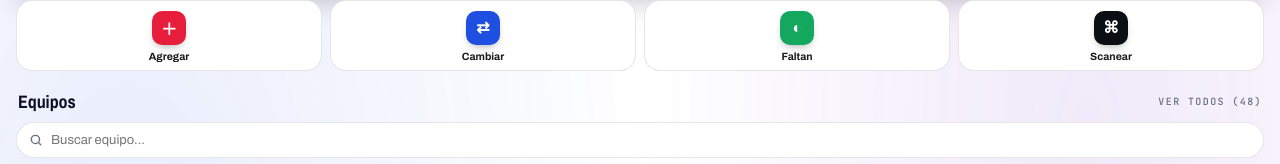
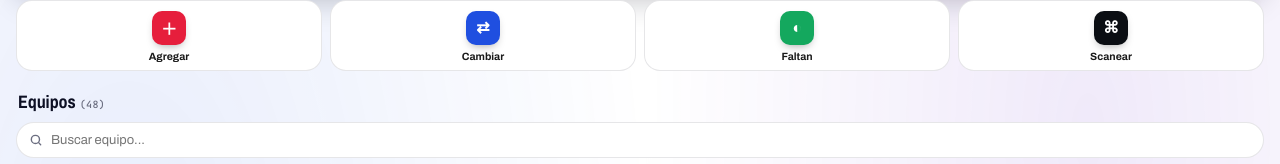
Before and after one commit to carmudgeon/mi-pana, a React (Vite) app: page / in a window 1280 px wide. Shown: the part 283-447 px from the top of the page. Built offline with nearby package versions, Linux system fonts and the light colour scheme.

Commit message:
fix: replace static 'Ver todos' with dynamic team count reflecting active filters

```diff
--- a/src/screens/AlbumOverviewScreen.jsx
+++ b/src/screens/AlbumOverviewScreen.jsx
@@ -86,13 +86,10 @@ export default function AlbumOverviewScreen({ collection, setSticker, lang, user
         <QuickAction glyph="⌘" label={t(lang, 'scanAction')} color="#0B0E13" />
       </div>
 
-      <div style={{ margin: '18px 18px 8px', display: 'flex', alignItems: 'center', justifyContent: 'space-between' }}>
+      <div style={{ margin: '18px 18px 8px' }}>
         <h3 style={{ margin: 0, fontFamily: 'var(--font-display)', fontWeight: 800, fontSize: 18, letterSpacing: '-0.005em' }}>
-          {t(lang, 'teamsHeader')}
+          {t(lang, 'teamsHeader')} <span style={{ fontFamily: 'var(--font-mono)', fontSize: 10, color: 'var(--muted)', fontWeight: 500, letterSpacing: '0.04em' }}>({filteredTeams.length})</span>
         </h3>
-        <div style={{ fontFamily: 'var(--font-mono)', fontSize: 10, letterSpacing: '0.14em', textTransform: 'uppercase', color: 'var(--muted)' }}>
-          {t(lang, 'seeAll')} ({TEAMS.length})
-        </div>
       </div>
 
       {/* Search */}
```
